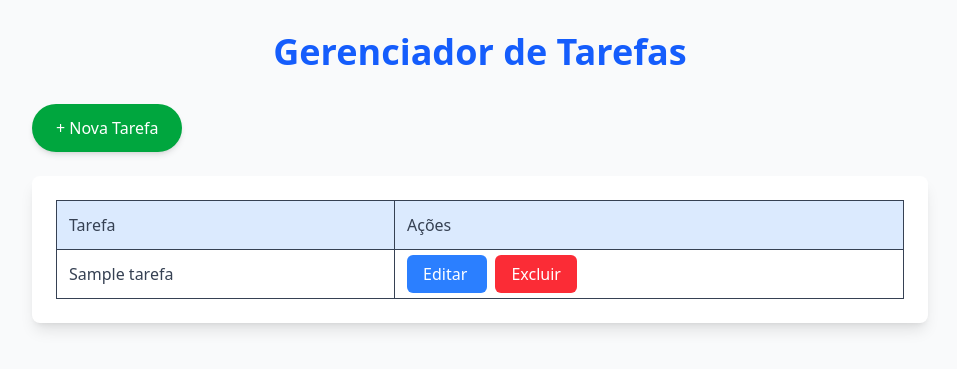
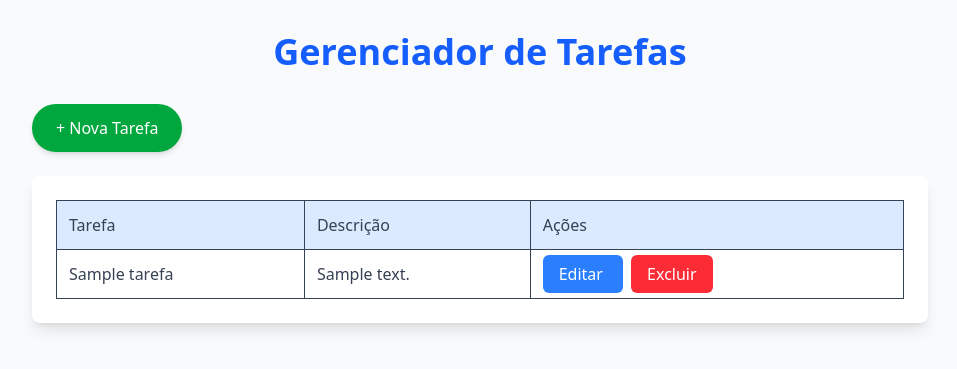
Before and after one commit to GabrielCabral4/DjangoCrud, a Django app: page / in a window 1280 px wide. Shown: the top 369 px of the page, without its empty margins (160-1117 px from the left). Run offline with Django 5.2, Linux system fonts and the light colour scheme; tables that the repository leaves empty hold one stand-in row (values such as "Sample post"); style sheets or scripts are compiled from the project's sources.

Commit message:
Adicionando o campo Descrição

```diff
--- a/tarefas/templates/tarefas/lista.html
+++ b/tarefas/templates/tarefas/lista.html
@@ -28,6 +28,7 @@
                     <thead>
                         <tr class="bg-blue-100">
                             <th class="border p-3 text-left font-medium">Tarefa</th>
+                            <th class="border p-3 text-left font-medium">Descrição</th>
                             <th class="border p-3 text-left font-medium">Ações</th>
                         </tr>
                     </thead>
@@ -35,6 +36,7 @@
                         {% for tarefa in tarefas %}
                         <tr class="hover:bg-gray-50 transition duration-200">
                             <td class="border p-3">{{ tarefa.titulo }}</td>
+                            <td class="border p-3">{{ tarefa.descricao|default:"Sem descrição" }}</td>
                             <td class="border p-3 space-x-2">
                                 <a href="{% url 'editar_tarefa' tarefa.id %}"
                                    class="bg-blue-500 text-white px-4 py-2 rounded-md hover:bg-blue-600 transition duration-300">
```
